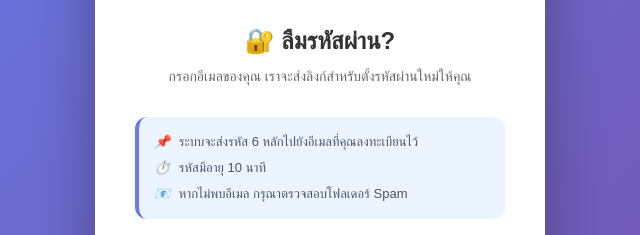
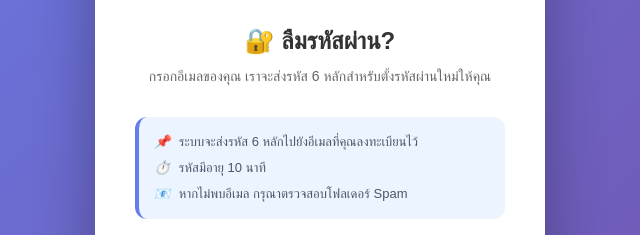
Before and after one commit to 230447/ChatSMHKorat, a website: page public/forgot-password.html in a window 1280 px wide. Shown: the part 208-443 px from the top of the page, 320-960 px from the left. Drawn offline with Linux system fonts and the light colour scheme.

```diff
--- a/public/forgot-password.html
+++ b/public/forgot-password.html
@@ -307,7 +307,7 @@
         </div>
 
         <h2>🔐 ลืมรหัสผ่าน?</h2>
-        <p class="subtitle">กรอกอีเมลของคุณ เราจะส่งลิงก์สำหรับตั้งรหัสผ่านใหม่ให้คุณ</p>
+        <p class="subtitle">กรอกอีเมลของคุณ เราจะส่งรหัส 6 หลักสำหรับตั้งรหัสผ่านใหม่ให้คุณ</p>
         <div class="info-box">
             <p><i>📌</i> ระบบจะส่งรหัส 6 หลักไปยังอีเมลที่คุณลงทะเบียนไว้</p>  <!-- แก้ตรงนี้ -->
             <p><i>⏱️</i> รหัสมีอายุ 10 นาที</p>  <!-- แก้ตรงนี้ -->
```
